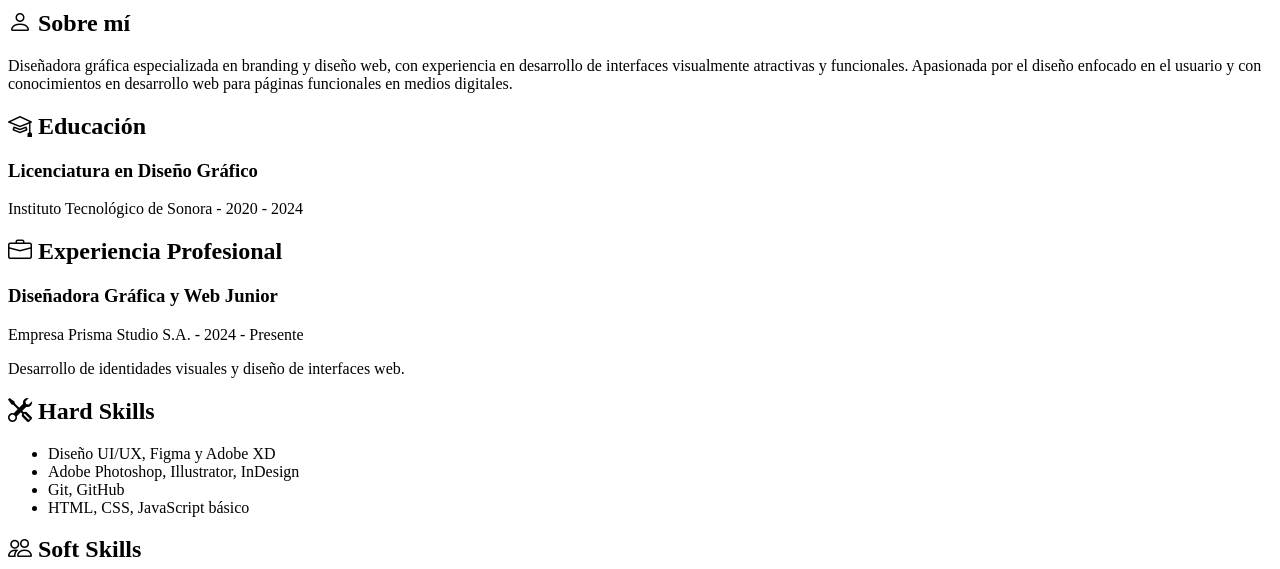
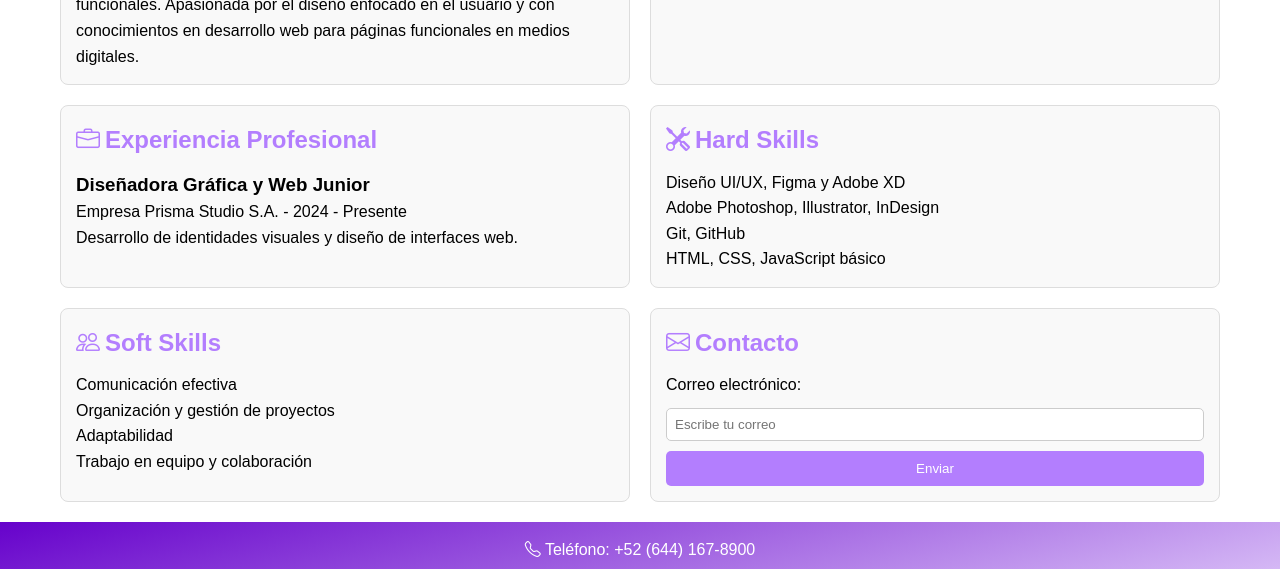
Before and after one commit to Lisssa4/PortafolioU2, a plain HTML site: page u2/evaluacionu2.html in a window 1280 px wide. Shown: the part 420-989 px from the top of the page. Drawn offline with nearby package versions, Linux system fonts and the light colour scheme; files that its build step writes are made by us from their sources; the site is published under a folder, as on GitHub Pages, so addresses that start at the root find nothing.

Commit message:
Update evaluacionu2.html

```diff
--- a/u2/evaluacionu2.html
+++ b/u2/evaluacionu2.html
@@ -5,7 +5,7 @@
     <meta name="viewport" content="width=device-width, initial-scale=1.0">
     <title>Evaluación</title>
     <link rel="stylesheet" href="https://cdn.jsdelivr.net/npm/bootstrap-icons@1.11.3/font/bootstrap-icons.min.css">
-    <link rel="stylesheet" href="/css/evaluacionu2.css">
+    <link rel="stylesheet" href="css/evaluacionu2.css">
 </head>
 <body>
     <head>
```
